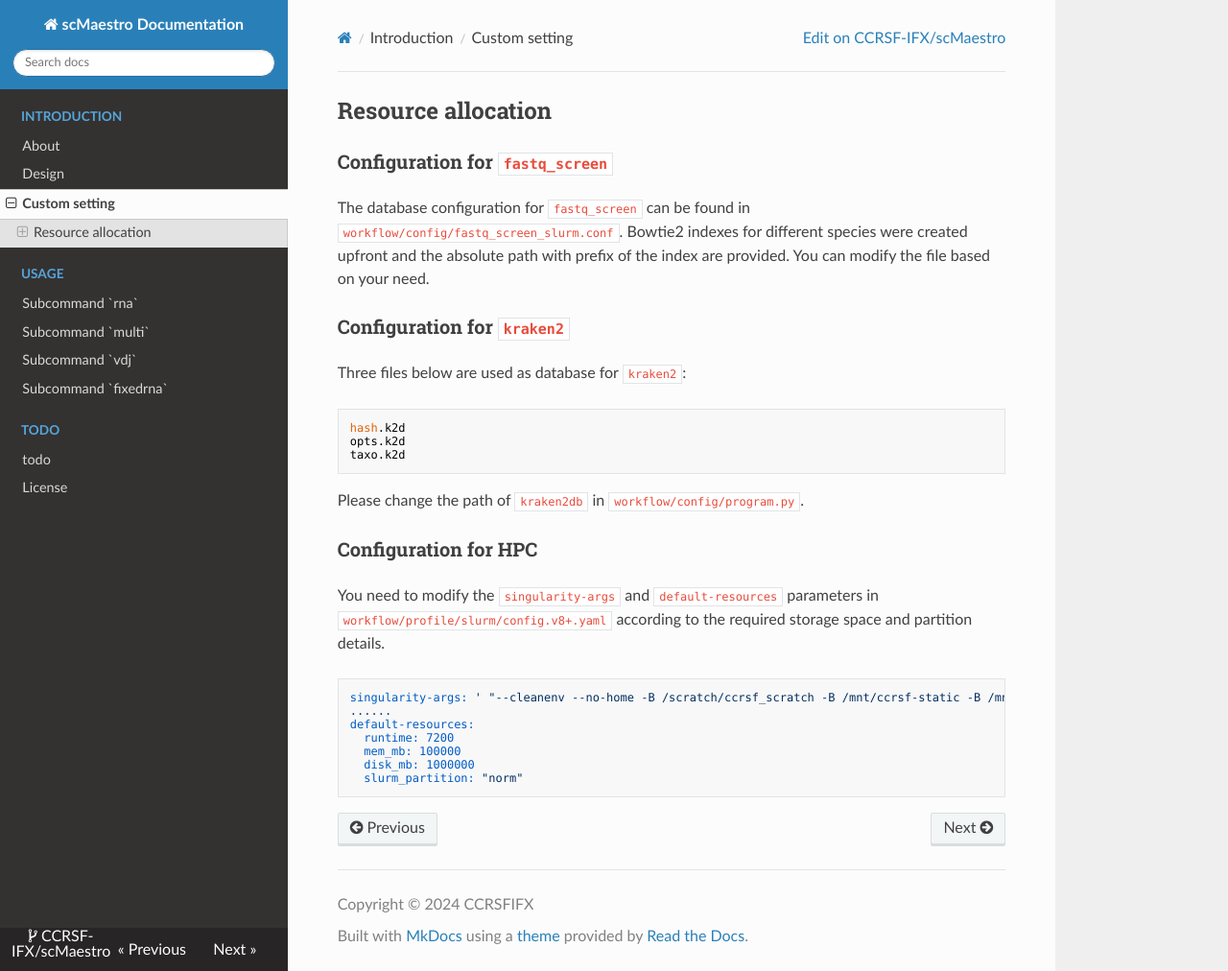
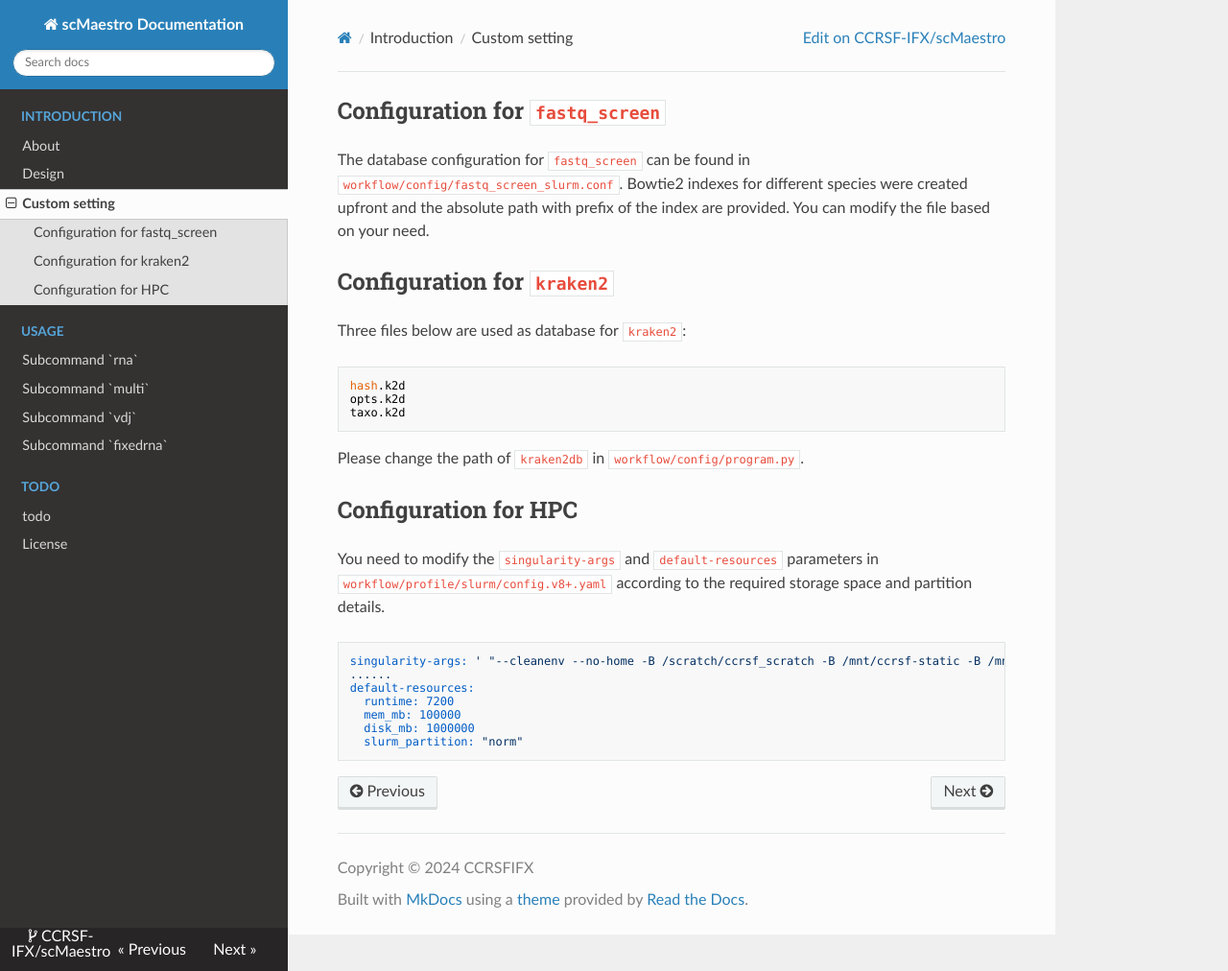
Before and after one commit to CCRSF-IFX/scMaestro, an MkDocs documentation site: the page built from docs/custom_setting.md, in a window 1280 px wide and 1012 px high. Shown: the whole window at 96% size. Built offline with MkDocs 1.6.1, drawn with Linux system fonts in a browser that asks for light colours; nearby versions of some CDN libraries.

Commit message:
Update custom_setting.md: change header leveling and remove unneccesary documentation

````diff
--- a/docs/custom_setting.md
+++ b/docs/custom_setting.md
@@ -1,14 +1,12 @@
 #
 
-## Resource allocation
 
-
-### Configuration for `fastq_screen`
+## Configuration for `fastq_screen`
 
 
 The database configuration for `fastq_screen` can be found in `workflow/config/fastq_screen_slurm.conf`. Bowtie2 indexes for different species were created upfront and the absolute path with prefix of the index are provided. You can modify the file based on your need.
 
-### Configuration for `kraken2`
+## Configuration for `kraken2`
 
 Three files below are used as database for `kraken2`:
 ```
@@ -20,7 +18,7 @@ taxo.k2d
 Please change the path of `kraken2db` in  `workflow/config/program.py`.
 
 
-### Configuration for HPC
+## Configuration for HPC
 
 
 You need to modify the `singularity-args` and `default-resources` parameters in `workflow/profile/slurm/config.v8+.yaml` according to the required storage space and partition details.
````
